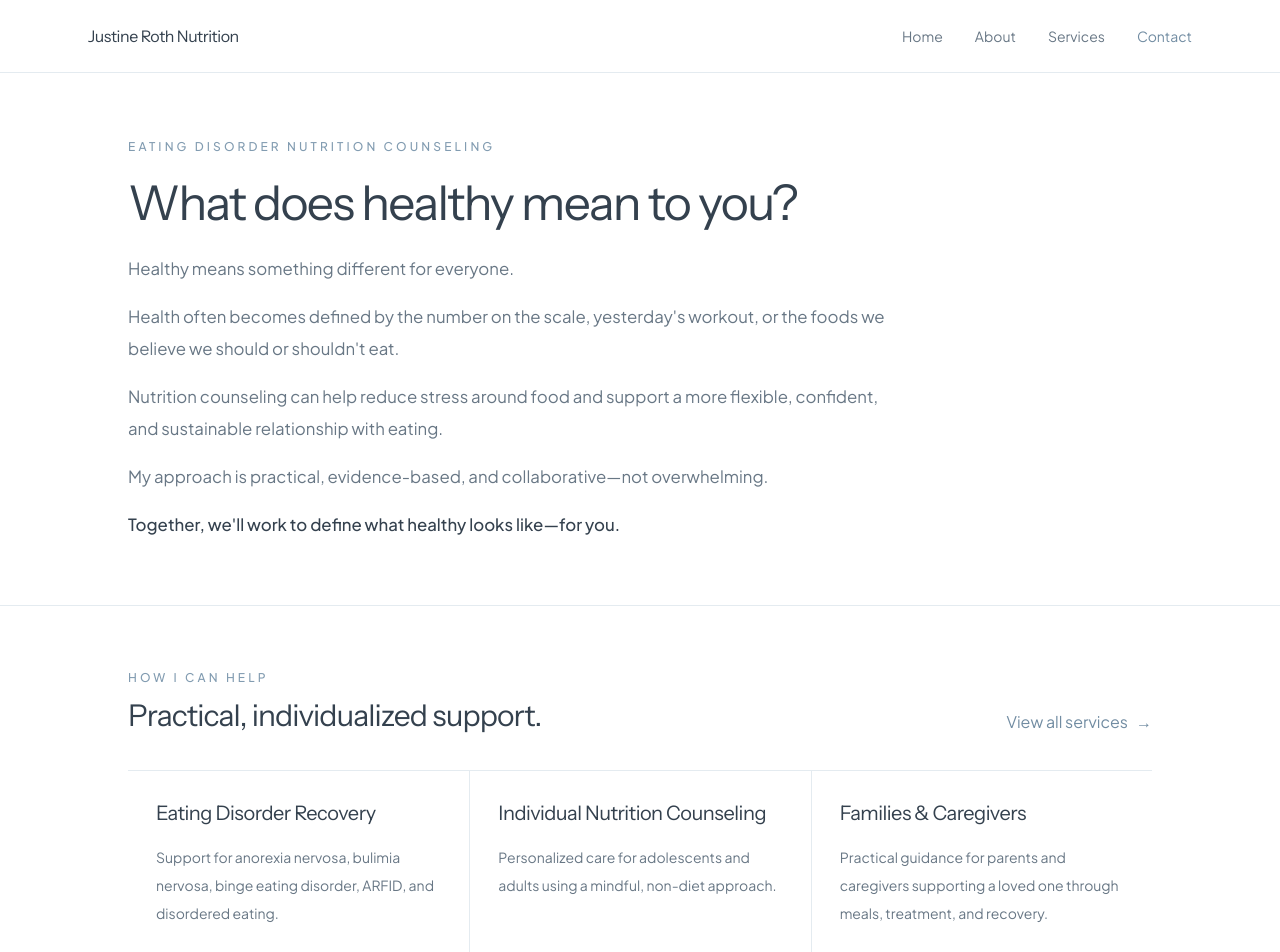
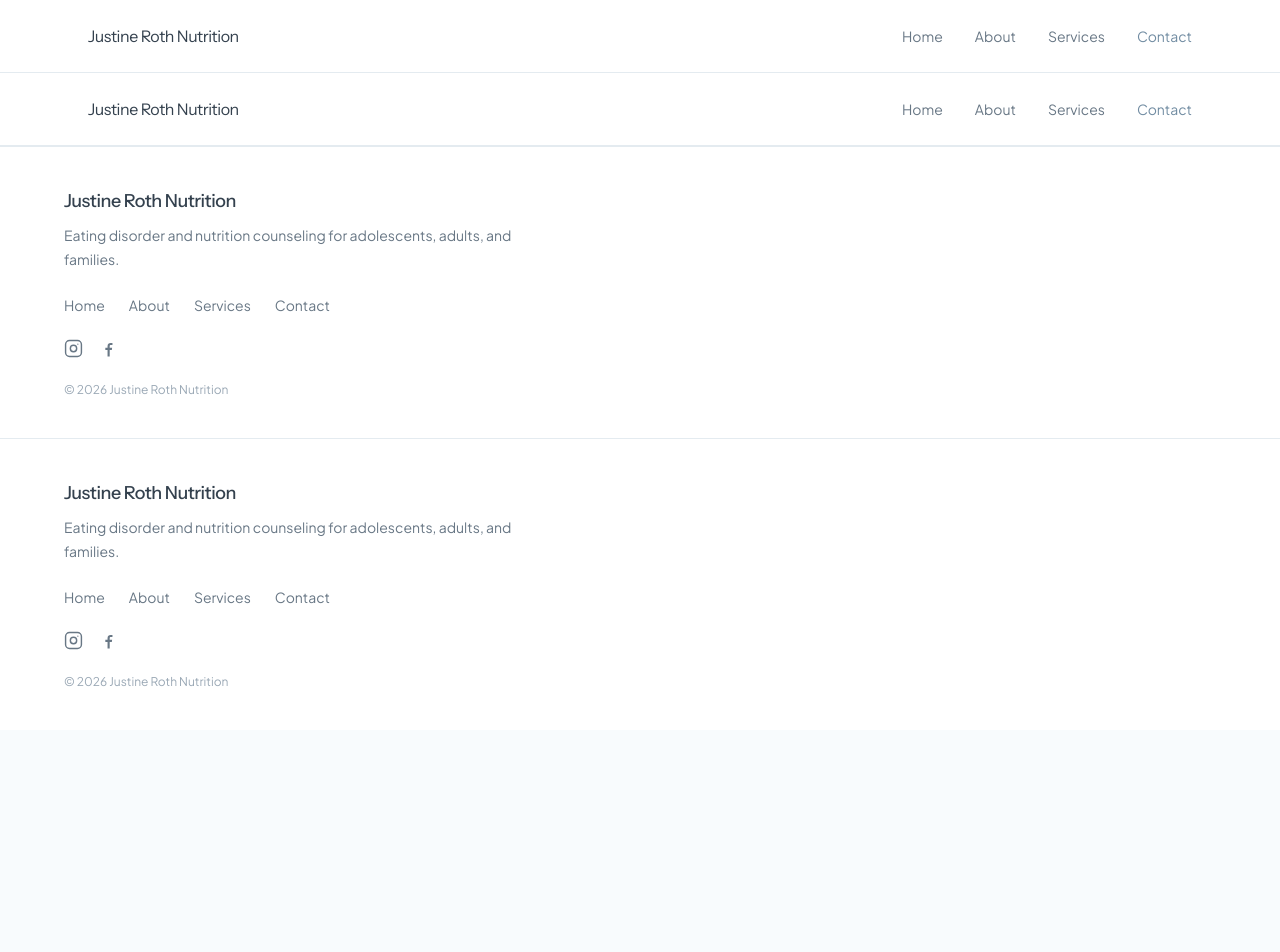
Before and after one commit to justinerothrd/justine-roth-nutrition, a Next.js app: page / in a window 1280 px wide. Shown: the top 952 px of the page. After the commit the page ends 800 px from the top, so only its background shows below. Built offline with nearby package versions, Linux system fonts and the light colour scheme.

Commit message:
Update page.tsx

```diff
--- a/app/page.tsx
+++ b/app/page.tsx
@@ -1,179 +1,137 @@
+import type { Metadata } from "next";
 import Link from "next/link";
+import { Instrument_Sans, Plus_Jakarta_Sans } from "next/font/google";
+import SiteHeader from "@/components/SiteHeader";
+import "./globals.css";
 
-const services = [
-  {
-    title: "Eating Disorder Recovery",
-    description:
-      "Support for anorexia nervosa, bulimia nervosa, binge eating disorder, ARFID, and disordered eating.",
+const jakarta = Plus_Jakarta_Sans({
+  subsets: ["latin"],
+  variable: "--font-jakarta",
+  display: "swap",
+});
+
+const instrument = Instrument_Sans({
+  subsets: ["latin"],
+  variable: "--font-instrument",
+  display: "swap",
+});
+
+export const metadata: Metadata = {
+  title: {
+    default: "Justine Roth, MS, RD, CEDS-S",
+    template: "%s | Justine Roth Nutrition",
   },
-  {
-    title: "Individual Nutrition Counseling",
-    description:
-      "Personalized care for adolescents and adults using a mindful, non-diet approach.",
-  },
-  {
-    title: "Families & Caregivers",
-    description:
-      "Practical guidance for parents and caregivers supporting a loved one through meals, treatment, and recovery.",
-  },
+  description:
+    "Eating disorder and nutrition counseling for adolescents, adults, and families in New York City and virtually.",
+};
+
+const footerLinks = [
+  { href: "/", label: "Home" },
+  { href: "/about", label: "About" },
+  { href: "/services", label: "Services" },
+  { href: "/contact", label: "Contact" },
 ];
 
-export default function Home() {
+export default function RootLayout({
+  children,
+}: Readonly<{
+  children: React.ReactNode;
+}>) {
   return (
-    <main className="min-h-screen bg-white text-[#34414E]">
-      {/* Hero */}
-<section className="border-b border-[#E4EBF0] px-5 py-8 sm:px-6 sm:py-12 md:py-16">
-  <div className="mx-auto max-w-5xl">
-    <div className="max-w-4xl">
-      <p className="text-[0.62rem] font-medium uppercase leading-4 tracking-[0.17em] text-[#829CB1] sm:text-xs sm:leading-5 sm:tracking-[0.26em]">
-        Eating Disorder Nutrition Counseling
-      </p>
+    <html lang="en">
+      <body
+        className={`${jakarta.variable} ${instrument.variable} min-h-screen bg-white text-[#34414E] antialiased`}
+      >
+        <SiteHeader />
 
-      <h1 className="font-heading mt-4 max-w-3xl text-[1.9rem] font-normal leading-[1.08] tracking-[-0.035em] sm:mt-5 sm:text-4xl md:text-[3rem]">
-        What does healthy mean to you?
-      </h1>
+        {children}
 
-      <div className="mt-5 max-w-3xl space-y-3 text-[0.94rem] leading-[1.65] text-[#687785] sm:mt-6 sm:space-y-4 sm:text-[1.05rem] sm:leading-8">
-        <p>Healthy means something different for everyone.</p>
+        <footer className="border-t border-[#E4EBF0] bg-white px-6 py-10">
+          <div className="mx-auto max-w-6xl">
+            <div className="flex flex-col gap-6 text-sm text-[#687785]">
+              <div>
+                <p className="font-heading text-lg font-medium tracking-[-0.025em] text-[#34414E]">
+                  Justine Roth Nutrition
+                </p>
 
-        <p>
-          Health often becomes defined by the number on the scale,
-          yesterday&apos;s workout, or the foods we believe we should or
-          shouldn&apos;t eat.
-        </p>
+                <p className="mt-2 max-w-md leading-6">
+                  Eating disorder and nutrition counseling for adolescents,
+                  adults, and families.
+                </p>
+              </div>
 
-        <p>
-          Nutrition counseling can help reduce stress around food and support a
-          more flexible, confident, and sustainable relationship with eating.
-        </p>
+              <nav
+                aria-label="Footer navigation"
+                className="flex flex-wrap gap-x-6 gap-y-3"
+              >
+                {footerLinks.map((link) => (
+                  <Link
+                    key={link.href}
+                    href={link.href}
+                    className="transition-colors hover:text-[#526D83]"
+                  >
+                    {link.label}
+                  </Link>
+                ))}
+              </nav>
 
-        <p>
-          My approach is practical, evidence-based, and collaborative—not
-          overwhelming.
-        </p>
+              <div className="flex items-center gap-4">
+                <a
+                  href="https://www.instagram.com/honestmom.nutrition/"
+                  target="_blank"
+                  rel="noopener noreferrer"
+                  aria-label="Instagram"
+                  className="text-[#687785] transition-colors hover:text-[#718CA2]"
+                >
+                  <svg
+                    aria-hidden="true"
+                    width="19"
+                    height="19"
+                    viewBox="0 0 24 24"
+                    fill="none"
+                    stroke="currentColor"
+                    strokeWidth="1.8"
+                    strokeLinecap="round"
+                    strokeLinejoin="round"
+                  >
+                    <rect x="2" y="2" width="20" height="20" rx="5" />
+                    <circle cx="12" cy="12" r="4" />
+                    <circle
+                      cx="17.5"
+                      cy="6.5"
+                      r="0.75"
+                      fill="currentColor"
+                      stroke="none"
+                    />
+                  </svg>
+                </a>
 
-        <p className="font-medium text-[#34414E]">
-          Together, we&apos;ll work to define what healthy looks like—for you.
-        </p>
-      </div>
-    </div>
-  </div>
-</section>
+                <a
+                  href="https://www.facebook.com/justinerothnutrition"
+                  target="_blank"
+                  rel="noopener noreferrer"
+                  aria-label="Facebook"
+                  className="text-[#687785] transition-colors hover:text-[#718CA2]"
+                >
+                  <svg
+                    aria-hidden="true"
+                    width="19"
+                    height="19"
+                    viewBox="0 0 24 24"
+                    fill="currentColor"
+                  >
+                    <path d="M13.5 22v-8h2.7l.4-3h-3.1V9.2c0-.9.3-1.5 1.6-1.5H17V5.1c-.3 0-1.2-.1-2.3-.1-2.3 0-3.9 1.4-3.9 4v2H8v3h2.8v8h2.7z" />
+                  </svg>
+                </a>
+              </div>
 
-      {/* Services */}
-      <section className="border-b border-[#E4EBF0] px-6 py-14 md:py-16">
-        <div className="mx-auto max-w-5xl">
-          <div className="flex flex-col gap-4 sm:flex-row sm:items-end sm:justify-between">
-            <div>
-              <p className="text-xs font-medium uppercase tracking-[0.26em] text-[#829CB1]">
-                How I Can Help
+              <p className="text-xs text-[#9AA8B5]">
+                © {new Date().getFullYear()} Justine Roth Nutrition
               </p>
-
-              <h2 className="font-heading mt-3 text-3xl font-normal tracking-[-0.03em]">
-                Practical, individualized support.
-              </h2>
             </div>
-
-            <Link
-              href="/services"
-              className="inline-flex items-center gap-2 text-sm font-medium text-[#718CA2] transition-colors hover:text-[#526D83]"
-            >
-              View all services
-              <span aria-hidden="true">→</span>
-            </Link>
           </div>
-
-          <div className="mt-9 grid border-y border-[#E4EBF0] md:grid-cols-3">
-            {services.map((service, index) => (
-              <article
-                key={service.title}
-                className={`py-7 md:px-7 ${
-                  index > 0
-                    ? "border-t border-[#E4EBF0] md:border-l md:border-t-0"
-                    : ""
-                }`}
-              >
-                <h3 className="font-heading text-xl font-normal tracking-[-0.025em]">
-                  {service.title}
-                </h3>
-
-                <p className="mt-4 text-sm leading-7 text-[#687785]">
-                  {service.description}
-                </p>
-              </article>
-            ))}
-          </div>
-        </div>
-      </section>
-
-      {/* About */}
-      <section className="border-b border-[#E4EBF0] px-6 py-14 md:py-16">
-        <div className="mx-auto grid max-w-5xl gap-8 md:grid-cols-[220px_1fr] md:gap-14">
-          <div>
-            <p className="text-xs font-medium uppercase tracking-[0.26em] text-[#829CB1]">
-              About
-            </p>
-
-            <p className="font-heading mt-5 text-4xl font-normal tracking-[-0.045em] text-[#7894AA]">
-              20+
-            </p>
-
-            <p className="mt-2 text-sm leading-6 text-[#687785]">
-              Years of specialized experience
-            </p>
-          </div>
-
-          <div>
-            <h2 className="font-heading max-w-2xl text-3xl font-normal leading-tight tracking-[-0.03em]">
-              Experienced nutrition care without judgment or rigid rules.
-            </h2>
-
-            <p className="mt-5 max-w-2xl text-lg leading-8 text-[#687785]">
-              Justine Roth, MS, RD, CEDS-S is a registered dietitian
-              specializing in eating disorders, ARFID, and nutrition
-              counseling. She works with adolescents, adults, and families
-              using a practical, evidence-based, non-diet approach.
-            </p>
-
-            <Link
-              href="/about"
-              className="mt-7 inline-flex items-center gap-2 text-sm font-medium text-[#718CA2] transition-colors hover:text-[#526D83]"
-            >
-              Read more about Justine
-              <span aria-hidden="true">→</span>
-            </Link>
-          </div>
-        </div>
-      </section>
-
-      {/* Contact */}
-      <section className="border-b border-[#DCE6ED] bg-[#F3F7FA] px-6 py-14 md:py-16">
-        <div className="mx-auto flex max-w-5xl flex-col gap-8 md:flex-row md:items-center md:justify-between">
-          <div className="max-w-2xl">
-            <p className="text-xs font-medium uppercase tracking-[0.26em] text-[#829CB1]">
-              Get Started
-            </p>
-
-            <h2 className="font-heading mt-3 text-3xl font-normal leading-tight tracking-[-0.03em]">
-              Ready to take the next step?
-            </h2>
-
-            <p className="mt-4 text-lg leading-8 text-[#687785]">
-              Whether you are looking for individual nutrition counseling,
-              family support, or simply have questions about working together,
-              I&apos;d be happy to hear from you.
-            </p>
-          </div>
-
-          <Link
-            href="/contact"
-            className="inline-flex w-fit shrink-0 items-center gap-2 border-b border-[#829CB1] pb-1 text-sm font-medium text-[#718CA2] transition-colors hover:text-[#526D83]"
-          >
-            Schedule a Consultation
-            <span aria-hidden="true">→</span>
-          </Link>
-        </div>
-      </section>
-    </main>
+        </footer>
+      </body>
+    </html>
   );
 }
```
